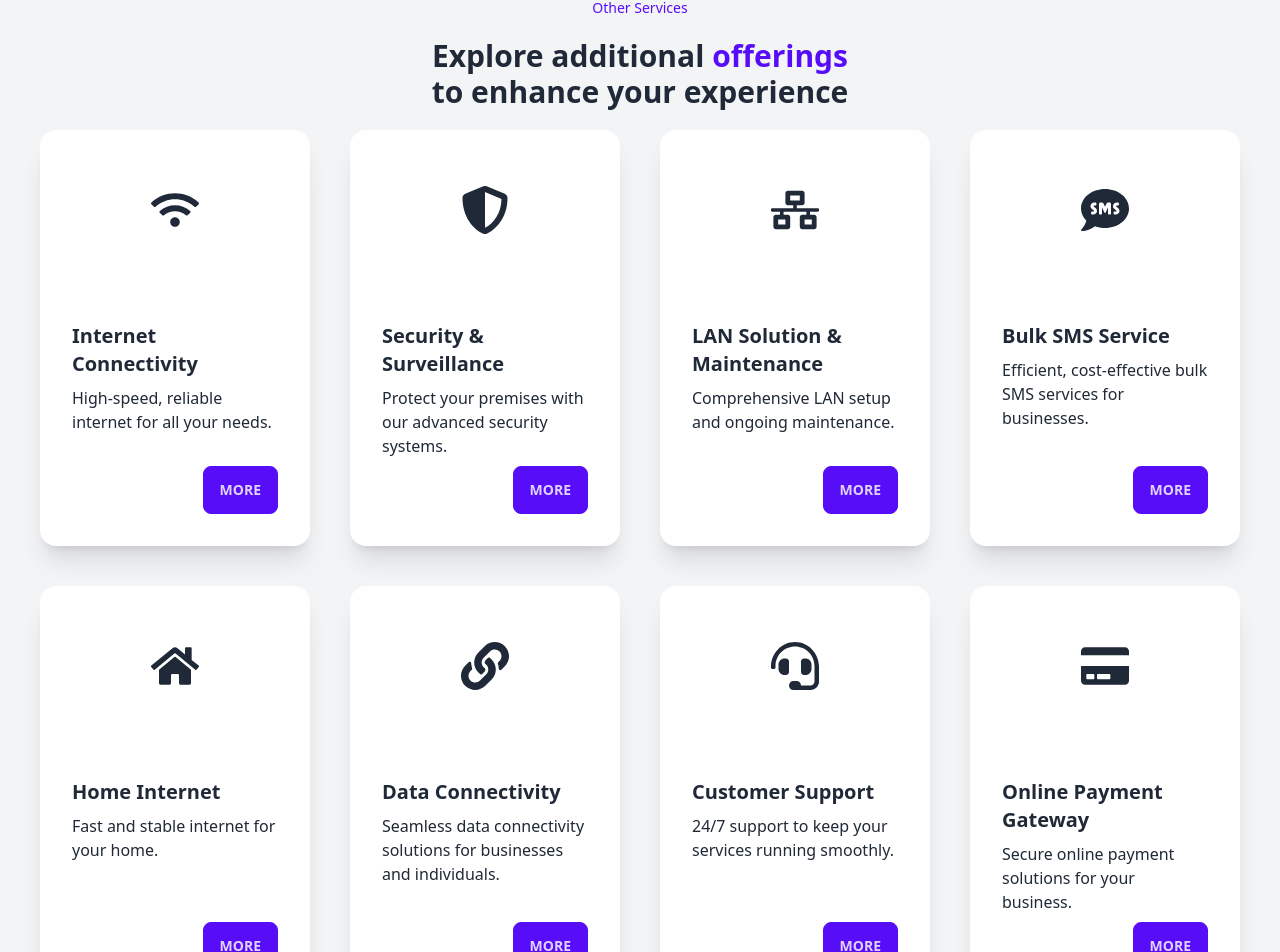
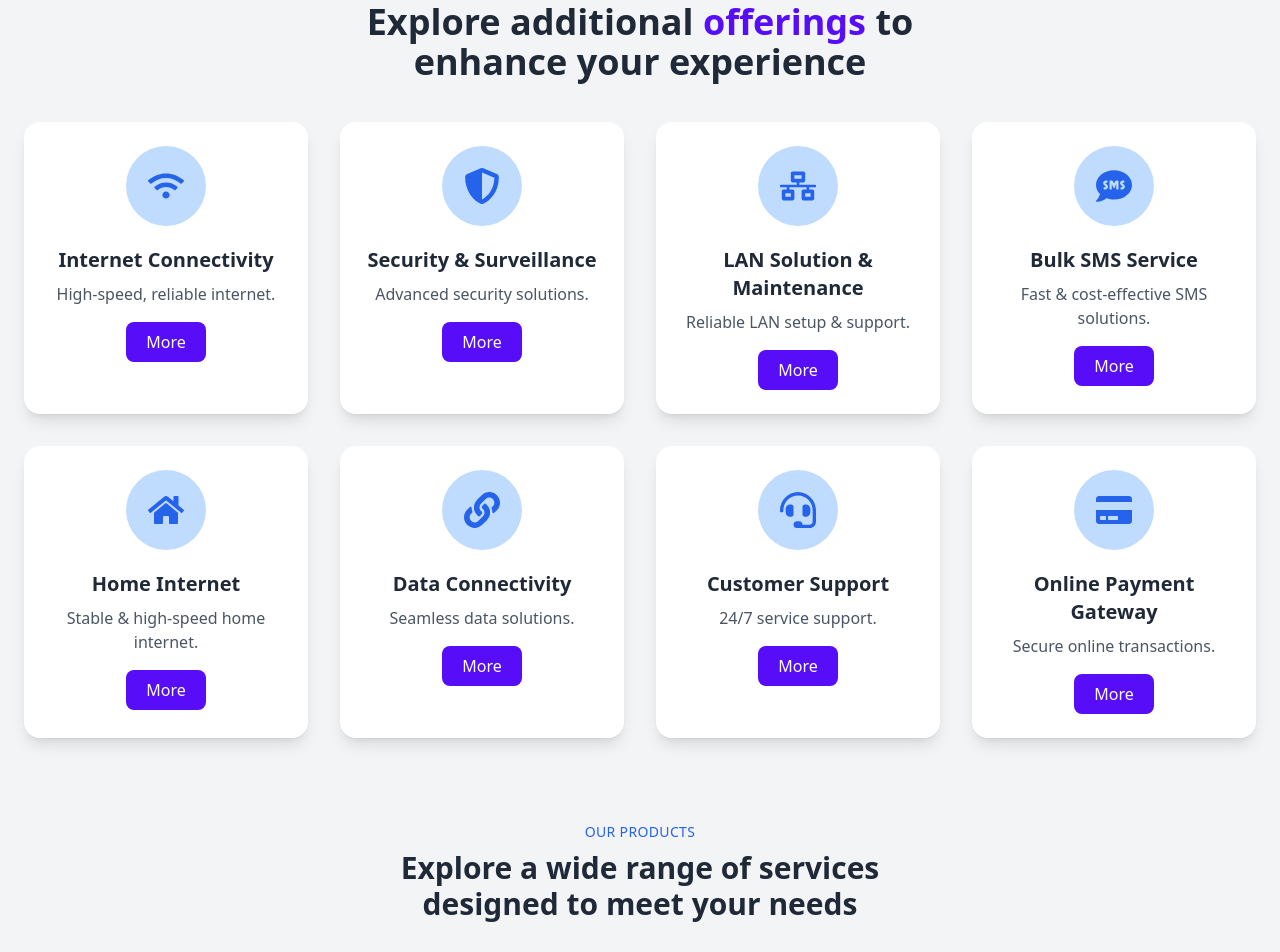
Before and after one commit to DurjoyKumar177/NetBill_Manager-Frontend, a React (Vite) app: page / in a window 1280 px wide. Shown: the part 1356-2308 px from the top of the page. Built offline with nearby package versions, Linux system fonts and the light colour scheme.

Commit message:
make landing page responsive

```diff
--- a/src/Components/ContactUs.jsx
+++ b/src/Components/ContactUs.jsx
@@ -1,7 +1,7 @@
 import React, { useState } from "react";
-import { toast, ToastContainer } from "react-toastify"; // Ensure ToastContainer is imported
+import { toast, ToastContainer } from "react-toastify";
 import axios from "axios";
-import { FaCheckCircle } from "react-icons/fa"; // Importing a success icon
+import { FaCheckCircle } from "react-icons/fa";
 
 const ContactUs = () => {
   const [formData, setFormData] = useState({
--- a/src/Components/OtherServices.jsx
+++ b/src/Components/OtherServices.jsx
@@ -1,124 +1,163 @@
-import { FaWifi } from "react-icons/fa";
-import { FaShieldAlt } from "react-icons/fa";
-import { FaNetworkWired } from "react-icons/fa";
-import { FaSms } from "react-icons/fa";
-import { FaHome } from "react-icons/fa";
-import { FaLink } from "react-icons/fa";
-import { FaHeadset } from "react-icons/fa";
-import { FaCreditCard } from "react-icons/fa";
+import {
+  FaWifi, FaShieldAlt, FaNetworkWired, FaSms,
+  FaHome, FaLink, FaHeadset, FaCreditCard
+} from "react-icons/fa";
+import { useState } from "react";
+
+const services = [
+  {
+    id: 1,
+    icon: <FaWifi />,
+    title: "Internet Connectivity",
+    description: "High-speed, reliable internet.",
+    details: [
+      "Fast and stable fiber-optic internet connections.",
+      "Available for home and business setups.",
+      "Unlimited data plans for uninterrupted browsing, streaming, and gaming.",
+      "Customer support for installation and troubleshooting."
+    ]
+  },
+  {
+    id: 2,
+    icon: <FaShieldAlt />,
+    title: "Security & Surveillance",
+    description: "Advanced security solutions.",
+    details: [
+      "24/7 surveillance with high-definition CCTV cameras.",
+      "Motion detectors and smart alerts for intrusions.",
+      "Remote monitoring via mobile app or desktop.",
+      "Installation, setup, and ongoing maintenance support."
+    ]
+  },
+  {
+    id: 3,
+    icon: <FaNetworkWired />,
+    title: "LAN Solution & Maintenance",
+    description: "Reliable LAN setup & support.",
+    details: [
+      "End-to-end LAN installation for home, office, and enterprise networks.",
+      "Structured cabling, network switches, and routers.",
+      "Ongoing network support and troubleshooting.",
+      "VPN setup and integration for secure remote access."
+    ]
+  },
+  {
+    id: 4,
+    icon: <FaSms />,
+    title: "Bulk SMS Service",
+    description: "Fast & cost-effective SMS solutions.",
+    details: [
+      "Send promotional, transactional, and OTP messages.",
+      "API integration for seamless SMS campaigns.",
+      "Customizable sender IDs and scheduling options.",
+      "Detailed reports and analytics for message tracking."
+    ]
+  },
+  {
+    id: 5,
+    icon: <FaHome />,
+    title: "Home Internet",
+    description: "Stable & high-speed home internet.",
+    details: [
+      "Affordable home broadband plans for individuals and families.",
+      "High-speed internet for smooth video calls, streaming, and browsing.",
+      "Free installation and setup.",
+      "Customer support available for troubleshooting."
+    ]
+  },
+  {
+    id: 6,
+    icon: <FaLink />,
+    title: "Data Connectivity",
+    description: "Seamless data solutions.",
+    details: [
+      "Leased lines for uninterrupted internet connectivity.",
+      "Custom bandwidth plans to suit your business needs.",
+      "Mobile hotspots and portable data solutions.",
+      "Global connectivity through secure VPN networks."
+    ]
+  },
+  {
+    id: 7,
+    icon: <FaHeadset />,
+    title: "Customer Support",
+    description: "24/7 service support.",
+    details: [
+      "Expert support for all technical issues and inquiries.",
+      "Phone, email, and live chat support channels.",
+      "Service requests handled promptly for a seamless experience.",
+      "Extended hours during network maintenance and upgrades."
+    ]
+  },
+  {
+    id: 8,
+    icon: <FaCreditCard />,
+    title: "Online Payment Gateway",
+    description: "Secure online transactions.",
+    details: [
+      "Integrated payment gateway for online businesses.",
+      "Supports multiple payment methods (Credit/Debit cards, PayPal, etc.).",
+      "SSL encryption for secure transactions.",
+      "Detailed transaction history and reporting features."
+    ]
+  }
+];
+
 const OtherServices = () => {
+  const [expandedCard, setExpandedCard] = useState(null);
+
+  const toggleExpand = (id) => {
+    setExpandedCard(expandedCard === id ? null : id);
+  };
+
   return (
-    <div className="bg-gray-100 p-10">
-      <div className=" p-5">
-        <h4 className="text-sm text-primary text-center m-5 ">
-          Other Services
-        </h4>
-        <h2 className="text-3xl max-w-[28rem] mx-auto text-center font-semibold">
-          Explore additional <span className="text-primary">offerings</span> to
-          enhance your experience
+    <div className="bg-gray-100 py-16 px-6">
+      {/* Header */}
+      <div className="text-center mb-10">
+        <h4 className="text-sm text-primary uppercase tracking-wide">Other Services</h4>
+        <h2 className="text-3xl sm:text-4xl font-semibold max-w-2xl mx-auto">
+          Explore additional <span className="text-primary">offerings</span> to enhance your experience
         </h2>
       </div>
-      <div className="grid grid-cols-4 gap-10">
-        <div className="card bg-base-100 shadow-xl transition duration-300 hover:shadow-2xl hover:bg-blue-300">
-          <figure className="h-40 w-40 mx-auto">
-            <FaWifi className="text-5xl"> </FaWifi>
-          </figure>
-          <div className="card-body">
-            <h2 className="card-title ">Internet Connectivity</h2>
-            <p>High-speed, reliable internet for all your needs.</p>
-            <div className="card-actions justify-end">
-              <button className="btn btn-primary">More</button>
+
+      {/* Services Grid */}
+      <div className="grid grid-cols-1 sm:grid-cols-2 md:grid-cols-3 lg:grid-cols-4 gap-8 relative">
+        {services.map((service) => (
+          <div
+            key={service.id}
+            className={`relative bg-white shadow-lg rounded-2xl p-6 text-center transition-all duration-300
+              ${expandedCard === service.id ? "fixed top-20 left-1/2 transform -translate-x-1/2 z-50 w-96 scale-110 bg-blue-100 shadow-2xl" : "hover:scale-105 hover:shadow-2xl"}
+            `}
+          >
+            {/* Icon */}
+            <div className="flex items-center justify-center w-20 h-20 bg-blue-200 text-blue-600 rounded-full mx-auto">
+              <span className="text-4xl">{service.icon}</span>
             </div>
+
+            {/* Title & Description */}
+            <h2 className="mt-5 text-xl font-semibold">{service.title}</h2>
+            <p className="mt-2 text-gray-600">{service.description}</p>
+
+            {/* Expanded Details */}
+            {expandedCard === service.id && (
+              <div className="mt-5 text-gray-800 text-sm">
+                {service.details.map((detail, index) => (
+                  <div key={index} className="mb-2">
+                    <p>- {detail}</p>
+                  </div>
+                ))}
+              </div>
+            )}
+
+            {/* More Button */}
+            <button
+              className="mt-4 px-5 py-2 bg-primary text-white font-medium rounded-lg hover:bg-blue-600 transition"
+              onClick={() => toggleExpand(service.id)}
+            >
+              {expandedCard === service.id ? "Less" : "More"}
+            </button>
           </div>
-        </div>
-        <div className="card bg-base-100 shadow-xl transition duration-300 hover:shadow-2xl hover:bg-blue-300">
-          <figure className="h-40 w-40 mx-auto">
-            <FaShieldAlt className="text-5xl"></FaShieldAlt>
-          </figure>
-          <div className="card-body">
-            <h2 className="card-title">Security & Surveillance</h2>
-            <p>Protect your premises with our advanced security systems.</p>
-            <div className="card-actions justify-end">
-              <button className="btn btn-primary">More</button>
-            </div>
-          </div>
-        </div>
-        <div className="card bg-base-100 shadow-xl transition duration-300 hover:shadow-2xl hover:bg-blue-300">
-          <figure className="h-40 w-40 mx-auto">
-            <FaNetworkWired className="text-5xl"></FaNetworkWired>
-          </figure>
-          <div className="card-body">
-            <h2 className="card-title">LAN Solution & Maintenance</h2>
-            <p>Comprehensive LAN setup and ongoing maintenance.</p>
-            <div className="card-actions justify-end">
-              <button className="btn btn-primary">More</button>
-            </div>
-          </div>
-        </div>
-        <div className="card bg-base-100 shadow-xl transition duration-300 hover:shadow-2xl hover:bg-blue-300">
-          <figure className="h-40 w-40 mx-auto">
-            <FaSms className="text-5xl"></FaSms>
-          </figure>
-          <div className="card-body">
-            <h2 className="card-title">Bulk SMS Service</h2>
-            <p>Efficient, cost-effective bulk SMS services for businesses.</p>
-            <div className="card-actions justify-end">
-              <button className="btn btn-primary">More</button>
-            </div>
-          </div>
-        </div>
-        <div className="card bg-base-100 shadow-xl transition duration-300 hover:shadow-2xl hover:bg-blue-300">
-          <figure className="h-40 w-40 mx-auto">
-            <FaHome className="text-5xl"></FaHome>
-          </figure>
-          <div className="card-body">
-            <h2 className="card-title">Home Internet</h2>
-            <p>Fast and stable internet for your home.</p>
-            <div className="card-actions justify-end">
-              <button className="btn btn-primary">More</button>
-            </div>
-          </div>
-        </div>
-        <div className="card bg-base-100 shadow-xl transition duration-300 hover:shadow-2xl hover:bg-blue-300">
-          <figure className="h-40 w-40 mx-auto">
-            <FaLink className="text-5xl"></FaLink>
-          </figure>
-          <div className="card-body">
-            <h2 className="card-title">Data Connectivity</h2>
-            <p>
-              Seamless data connectivity solutions for businesses and
-              individuals.
-            </p>
-            <div className="card-actions justify-end">
-              <button className="btn btn-primary">More</button>
-            </div>
-          </div>
-        </div>
-        <div className="card bg-base-100 shadow-xl transition duration-300 hover:shadow-2xl hover:bg-blue-300">
-          <figure className="h-40 w-40 mx-auto">
-            <FaHeadset className="text-5xl"></FaHeadset>
-          </figure>
-          <div className="card-body">
-            <h2 className="card-title">Customer Support</h2>
-            <p>24/7 support to keep your services running smoothly.</p>
-            <div className="card-actions justify-end">
-              <button className="btn btn-primary">More</button>
-            </div>
-          </div>
-        </div>
-        <div className="card bg-base-100 shadow-xl transition duration-300 hover:shadow-2xl hover:bg-blue-300">
-          <figure className="h-40 w-40 mx-auto">
-            <FaCreditCard className="text-5xl"></FaCreditCard>
-          </figure>
-          <div className="card-body">
-            <h2 className="card-title">Online Payment Gateway</h2>
-            <p>Secure online payment solutions for your business.</p>
-            <div className="card-actions justify-end">
-              <button className="btn btn-primary">More</button>
-            </div>
-          </div>
-        </div>
-
+        ))}
       </div>
     </div>
   );
--- a/src/Components/OurProducts.jsx
+++ b/src/Components/OurProducts.jsx
@@ -15,32 +15,36 @@ const OurProducts = () => {
     <div className="p-5 bg-gray-100">
       {/* Header Section */}
       <div className="text-center mb-10">
-        <h4 className="text-sm text-blue-600 uppercase tracking-wide">Our Products</h4>
-        <h2 className="text-3xl max-w-xl mx-auto font-semibold text-gray-800">
+        <h4 className="text-sm text-blue-600 uppercase tracking-wide font-medium">
+          Our Products
+        </h4>
+        <h2 className="text-3xl max-w-xl mx-auto font-semibold text-gray-800 mt-2">
           Explore a wide range of services designed to meet your needs
         </h2>
       </div>
 
       {/* Products Grid */}
-      <div className="grid grid-cols-2 gap-8 sm:grid-cols-4 p-8">
+      <div className="grid grid-cols-1 sm:grid-cols-2 lg:grid-cols-4 gap-6 px-4 sm:px-8">
         {products.map((product, index) => (
           <div
             key={index}
             className="bg-white p-6 rounded-xl shadow-md overflow-hidden group transition-all duration-300 hover:scale-105 hover:shadow-xl"
           >
             {/* Image Container */}
-            <figure className="relative h-56 rounded-xl overflow-hidden">
+            <figure className="relative h-48 sm:h-56 rounded-xl overflow-hidden">
               <img
                 src={product.img}
                 alt={product.title}
-                className="w-full h-full object-cover transition-all duration-300 group-hover:brightness-110"
+                className="w-full h-full object-cover transition-all duration-300 group-hover:scale-110"
               />
-              <div className="absolute inset-0 bg-white opacity-0 group-hover:opacity-20 transition-all duration-300"></div>
+              <div className="absolute inset-0 bg-black opacity-0 group-hover:opacity-20 transition-all duration-300"></div>
             </figure>
 
             {/* Product Title */}
             <div className="text-center mt-4">
-              <h3 className="text-xl font-semibold text-gray-700">{product.title}</h3>
+              <h3 className="text-xl font-semibold text-gray-700">
+                {product.title}
+              </h3>
             </div>
           </div>
         ))}
```
Also changed, not shown: src/Components/Navbar.jsx (+167 -7 lines), src/Components/OurServices.jsx (+4 -3 lines), src/Components/gradientSection.jsx (+7 -5 lines).
